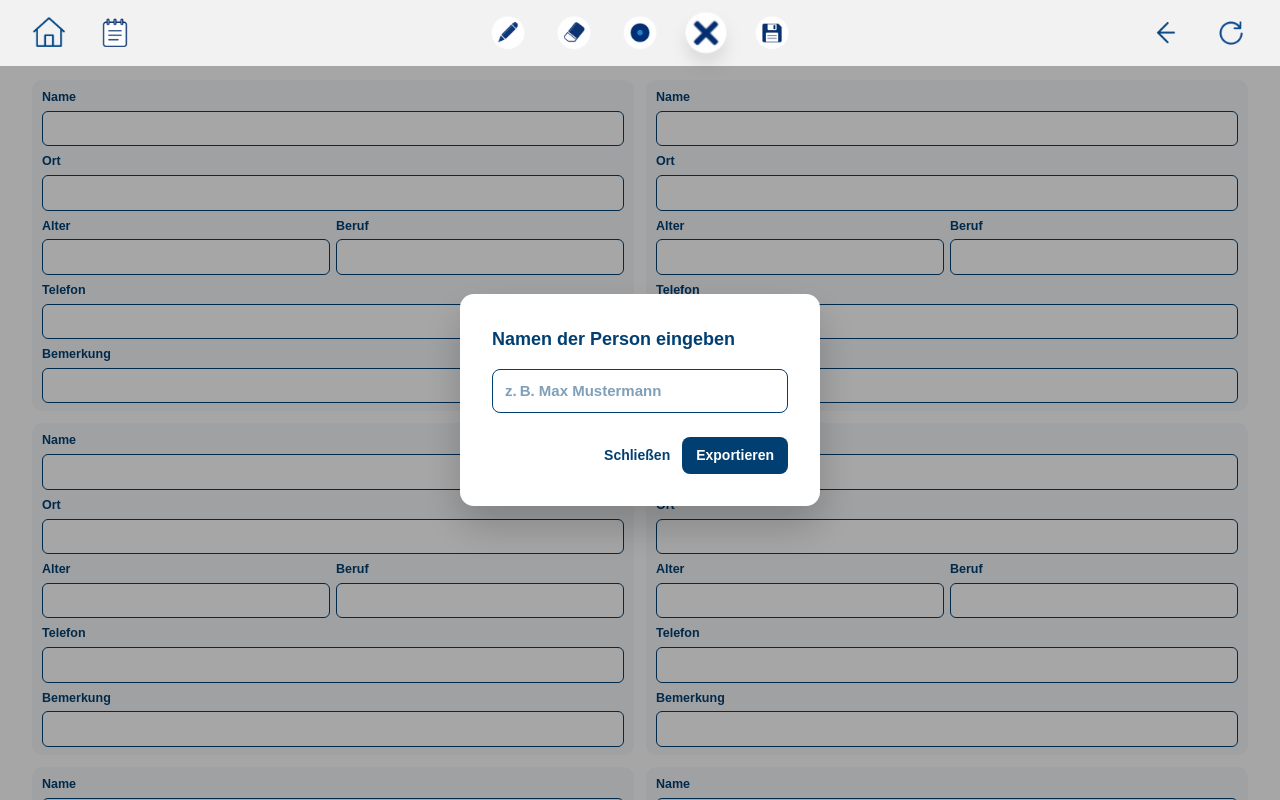
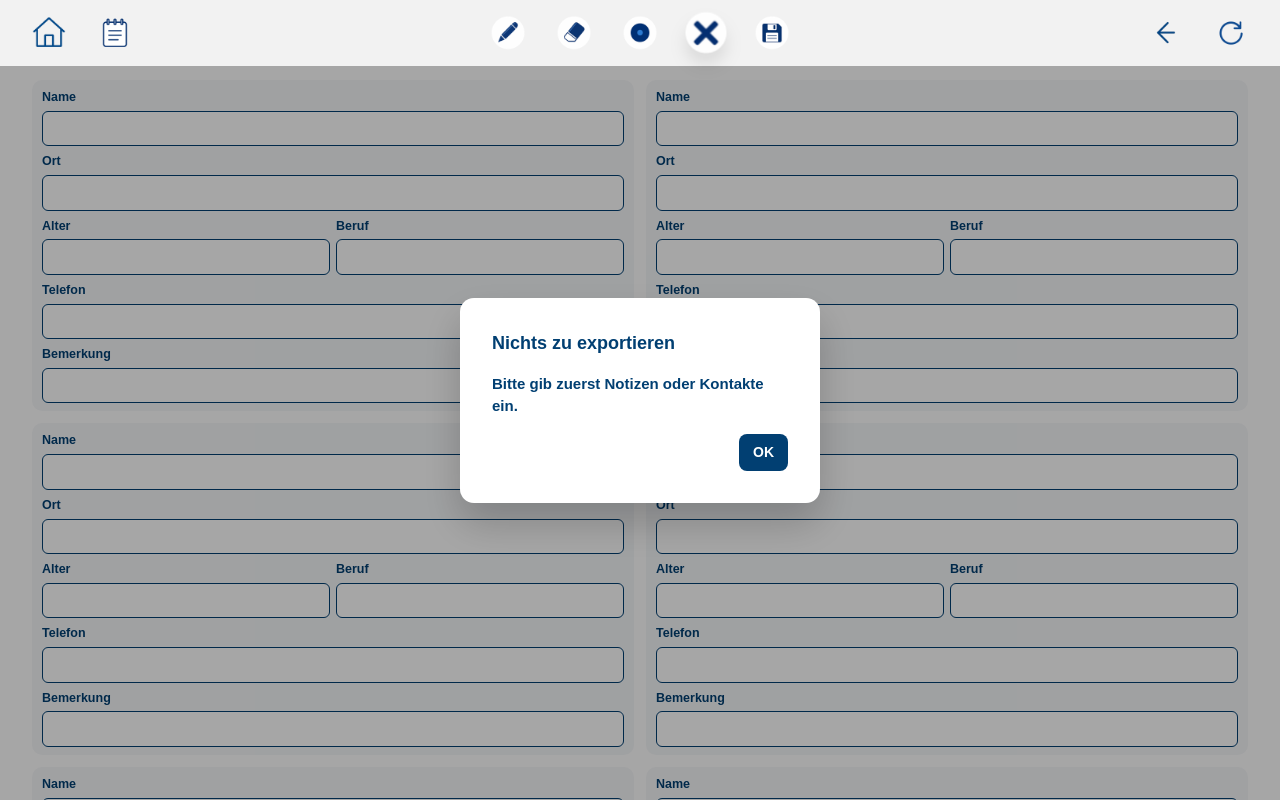
Before and after one commit to c0nFii/ovb-app, a Next.js app: page /pages/kontaktbogen in a window 1280 px wide. Both pictures are taken after a click on the picture 772 px from the left and 33 px from the top of the page. Shown: the top 800 px of the page. Built offline with nearby package versions, Linux system fonts and the light colour scheme.

Commit message:
nothingToExport Dialog eingebaut

```diff
--- a/app/pages/kontaktbogen/page.tsx
+++ b/app/pages/kontaktbogen/page.tsx
@@ -7,11 +7,12 @@ import DrawingSVG from "@/components/presentation/DrawingSVG";
 import ExportArea from "@/components/export/ExportArea";
 import KontaktbogenForm from "./KontaktbogenForm";
 import NameDialog from "./NameDialog";
+import { NothingToExportDialog } from "@/components/export/NothingToExport";
 import LaserPointer from "@/components/presentation/LaserPointer";
 import DrawingOverlay from "@/components/presentation/DrawingOverlay";
 import { exportKontaktbogenToPDF } from "@/components/export/exportController";
 import { useNotes } from "@/components/layout/NotesContext";
-import {CleanupDialog} from "@/components/export/cleanUpDialog"
+import { CleanupDialog } from "@/components/export/cleanUpDialog";
 
 import "./kontaktbogen.css";
 
@@ -35,7 +36,6 @@ export type Path = {
   color: string;
   width: number;
 };
-
 
 /* =========================
    PAGE
@@ -61,17 +61,10 @@ export default function KontaktbogenPage() {
 
   const [showNameDialog, setShowNameDialog] = useState(false);
   const [showCleanupDialog, setShowCleanupDialog] = useState(false);
+  const [showNothingDialog, setShowNothingDialog] = useState(false);
   const [geberName, setGeberName] = useState("");
 
-  /* =========================
-     DRAWING STATE (PERSISTENT)
-     ========================= */
-
   const [drawingPaths, setDrawingPaths] = useState<Path[]>([]);
-
-  /* =========================
-     NOTES CONTEXT
-     ========================= */
 
   const { notes, updateText } = useNotes();
 
@@ -93,10 +86,20 @@ export default function KontaktbogenPage() {
     };
 
   /* =========================
-     EXPORT
+     EXPORT (GUARD!)
      ========================= */
 
-  const handleSave = () => setShowNameDialog(true);
+  const handleSave = () => {
+    const hasNotes = Boolean(notes.text && notes.text.trim().length > 0);
+    const hasPersons = personen.some((p) => p.name.trim() !== "");
+
+    if (!hasNotes && !hasPersons) {
+      setShowNothingDialog(true);
+      return;
+    }
+
+    setShowNameDialog(true);
+  };
 
   const confirmExport = async () => {
     if (!geberName.trim()) return;
@@ -225,6 +228,12 @@ export default function KontaktbogenPage() {
         />
       )}
 
+      {showNothingDialog && (
+        <NothingToExportDialog
+          onClose={() => setShowNothingDialog(false)}
+        />
+      )}
+
       {showCleanupDialog && (
         <CleanupDialog
           onConfirm={handleCleanup}
--- /dev/null
+++ b/components/export/NothingToExport.tsx
@@ -0,0 +1,69 @@
+import { OVB_BLUE } from "@/app/pages/kontaktbogen/page";
+
+export function NothingToExportDialog({ onClose }: { onClose: () => void }) {
+  return (
+    <div
+      style={{
+        position: "fixed",
+        inset: 0,
+        background: "rgba(0,0,0,0.35)",
+        display: "flex",
+        alignItems: "center",
+        justifyContent: "center",
+        zIndex: 1000,
+        padding: "clamp(12px, 4vw, 24px)",
+      }}
+    >
+      <div
+        style={{
+          background: "#fff",
+          padding: "clamp(20px, 4vw, 32px)",
+          borderRadius: "14px",
+          width: "clamp(280px, 90vw, 360px)",
+          boxShadow: "0 20px 40px rgba(0,0,0,0.2)",
+          display: "flex",
+          flexDirection: "column",
+          gap: "clamp(12px, 3vw, 16px)",
+        }}
+      >
+        <div
+          style={{
+            fontSize: "clamp(16px, 2.5vw, 18px)",
+            fontWeight: 700,
+            color: OVB_BLUE,
+          }}
+        >
+          Nichts zu exportieren
+        </div>
+
+        <div
+          style={{
+            fontSize: "clamp(14px, 2.5vw, 15px)",
+            color: OVB_BLUE,
+            fontWeight: 600,
+          }}
+        >
+          Bitte gib zuerst Notizen oder Kontakte ein.
+        </div>
+
+        <div style={{ display: "flex", justifyContent: "flex-end" }}>
+          <button
+            onClick={onClose}
+            style={{
+              background: OVB_BLUE,
+              color: "#fff",
+              border: "none",
+              borderRadius: "8px",
+              padding: "clamp(7px, 2.5vw, 8px) clamp(12px, 3vw, 14px)",
+              fontSize: "clamp(13px, 2.5vw, 14px)",
+              fontWeight: 700,
+              cursor: "pointer",
+            }}
+          >
+            OK
+          </button>
+        </div>
+      </div>
+    </div>
+  );
+}
--- a/components/export/exportController.ts
+++ b/components/export/exportController.ts
@@ -39,7 +39,9 @@ async function loadOVBLogo(): Promise<string> {
    PDF EXPORT
    ========================= */
 
-export async function exportKontaktbogenToPDF(data: ExportData): Promise<void> {
+export async function exportKontaktbogenToPDF(
+  data: ExportData
+): Promise<void> {
   const { geberName, personen, notes, onCleanupDialog } = data;
 
   const OVB_BLUE = "#013F72";
@@ -52,27 +54,13 @@ export async function exportKontaktbogenToPDF(data: ExportData): Promise<void> {
 
   const logo = await loadOVBLogo();
 
-const hasNotes = Boolean(notes && notes.trim().length > 0);
-const hasPersons = personen && personen.length > 0;
-
-// ❗ Nichts zu exportieren
-if (!hasNotes && !hasPersons) {
-  if (onCleanupDialog) {
-    onCleanupDialog(false); // oder spezieller State
-  }
-
-  alert("Es gibt keine Inhalte zum Exportieren.");
-  return;
-}
-
-
   let pageCreated = false;
 
   /* =========================
      SEITE – NOTIZEN (optional)
      ========================= */
 
-if (hasNotes) {
+  if (notes && notes.trim().length > 0) {
     doc.addImage(logo, "PNG", 20, 10, 25, 0);
 
     doc.setFont("helvetica", "bold");
@@ -86,7 +74,7 @@ if (hasNotes) {
     doc.setFontSize(12);
     doc.setTextColor(OVB_BLUE);
 
-  const wrapped = doc.splitTextToSize(notes!, 170);
+    const wrapped = doc.splitTextToSize(notes, 170);
     doc.text(wrapped, 20, yPos);
 
     pageCreated = true;
@@ -96,7 +84,7 @@ if (hasNotes) {
      SEITE – EMPFEHLUNGEN (optional)
      ========================= */
 
-if (hasPersons) {
+  if (personen.length > 0) {
     if (pageCreated) {
       doc.addPage();
     }
@@ -152,7 +140,6 @@ if (hasPersons) {
     });
   }
 
-
   /* =========================
      DOWNLOAD
      ========================= */
@@ -163,7 +150,6 @@ if (hasPersons) {
      CLEANUP DIALOG
      ========================= */
 
-  // Warte kurz, damit der Download startet, bevor der Dialog erscheint
   if (onCleanupDialog) {
     setTimeout(() => {
       onCleanupDialog(true);
```
Lines whose indentation alone changed are shown as unchanged.
